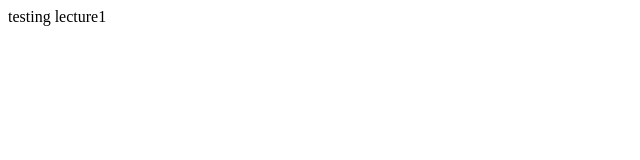
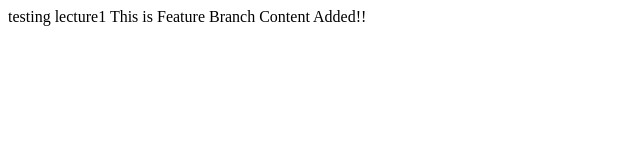
Before and after one commit to gear20056/Test-lecture1, a plain HTML site: page index.html in a window 1280 px wide. Shown: the whole page, without its empty margins (0-640 px from the left). Drawn offline with Linux system fonts and the light colour scheme.

Commit message:
New branch contents

```diff
--- a/index.html
+++ b/index.html
@@ -6,5 +6,6 @@
   </head>
   <body>
     testing lecture1
+    This is Feature Branch Content Added!!
   </body>
 </html>
```
